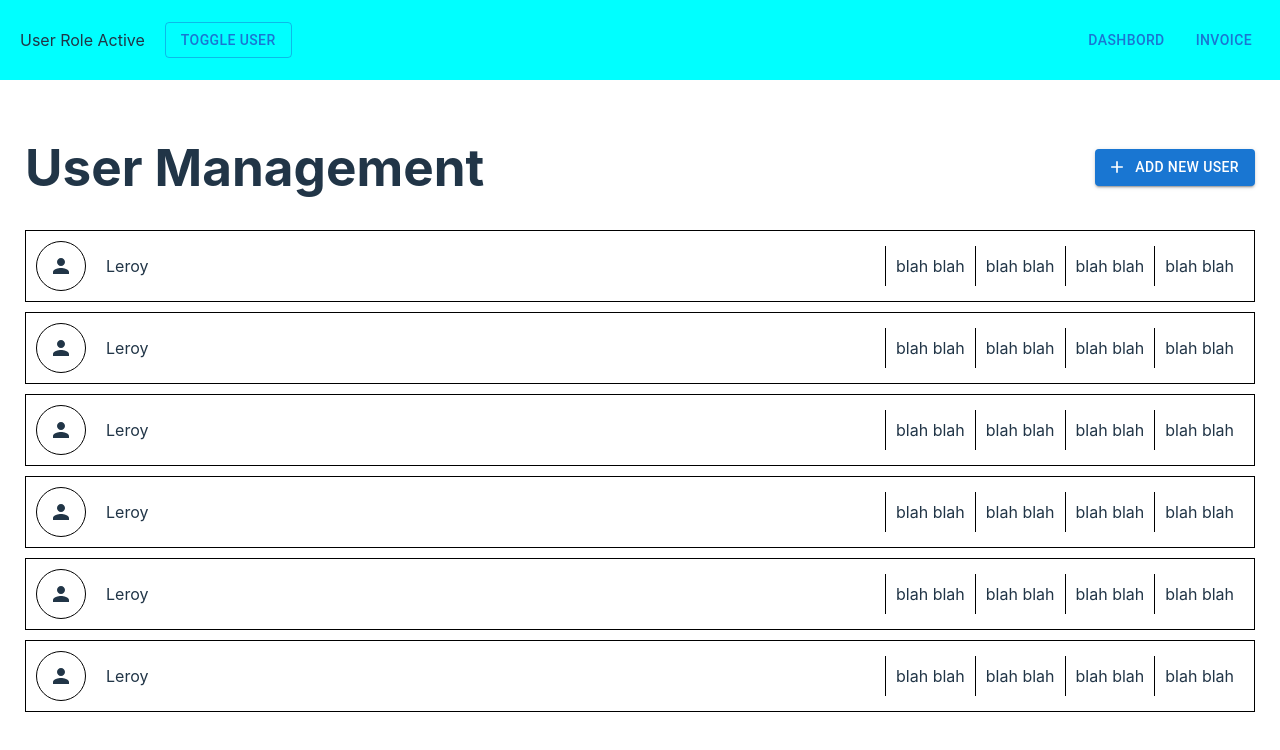
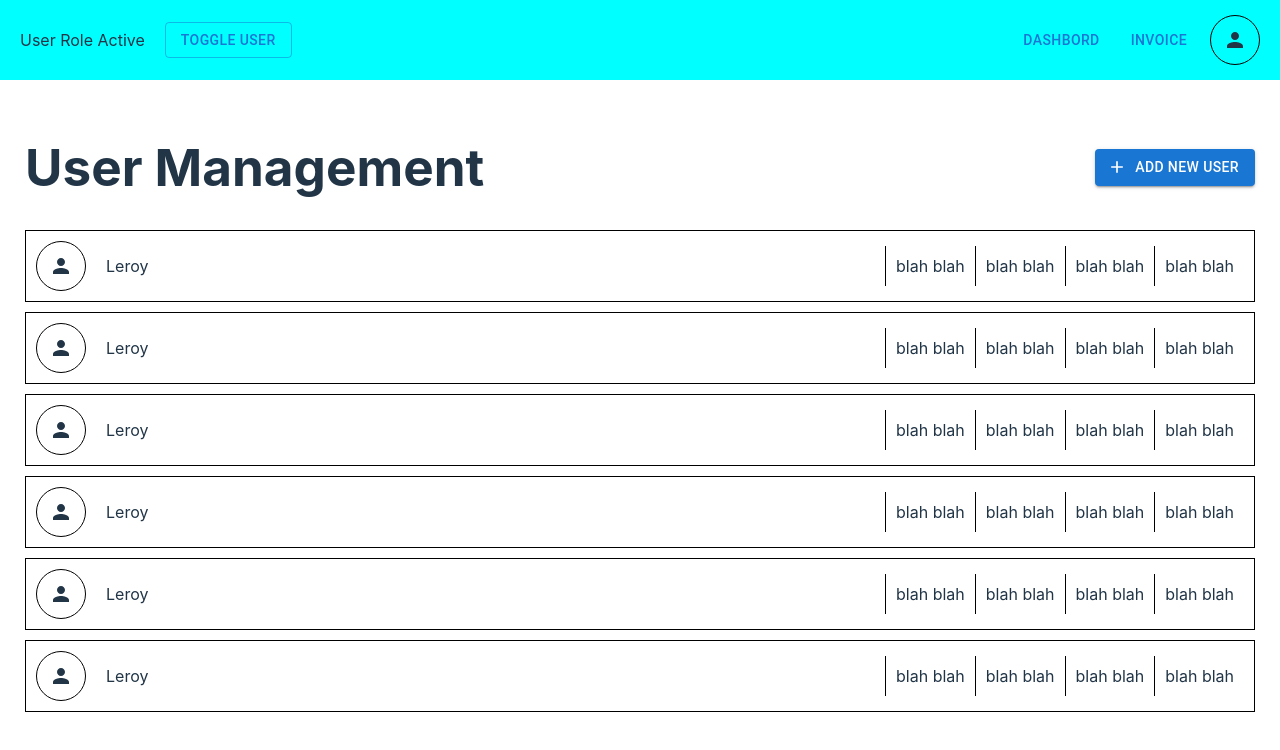
Before and after one commit to leroyds/brainfloss, a React (Vite) app: page /admin/management in a window 1280 px wide. Shown: the top 750 px of the page. Built offline with nearby package versions, Linux system fonts and the light colour scheme.

Commit message:
usericon

```diff
--- a/src/components/Header/Header.tsx
+++ b/src/components/Header/Header.tsx
@@ -3,6 +3,7 @@ import './header.scss';
 import ToggleUser from "../ToggleUser/ToggleUser";
 import { useNavigate } from "react-router-dom";
 import { useAppSelector } from "../../utils/redux/hooks";
+import UserIcon from "../utils/UserInfo/UserIcon";
 
 const Header = () => {
   const userRole = useAppSelector((state) => state.user.role)
@@ -31,6 +32,7 @@ const Header = () => {
               <Button onClick={()=>navigate('/user/invoice')}>Invoice</Button>
             </>
         }
+        <UserIcon/>
       </div>
     </header>
   );
--- a/src/components/utils/UserInfo/UserIcon.tsx
+++ b/src/components/utils/UserInfo/UserIcon.tsx
@@ -1,4 +1,5 @@
 import PersonIcon from '@mui/icons-material/Person';
+
 
 const UserIcon = () => {
   return (
```
